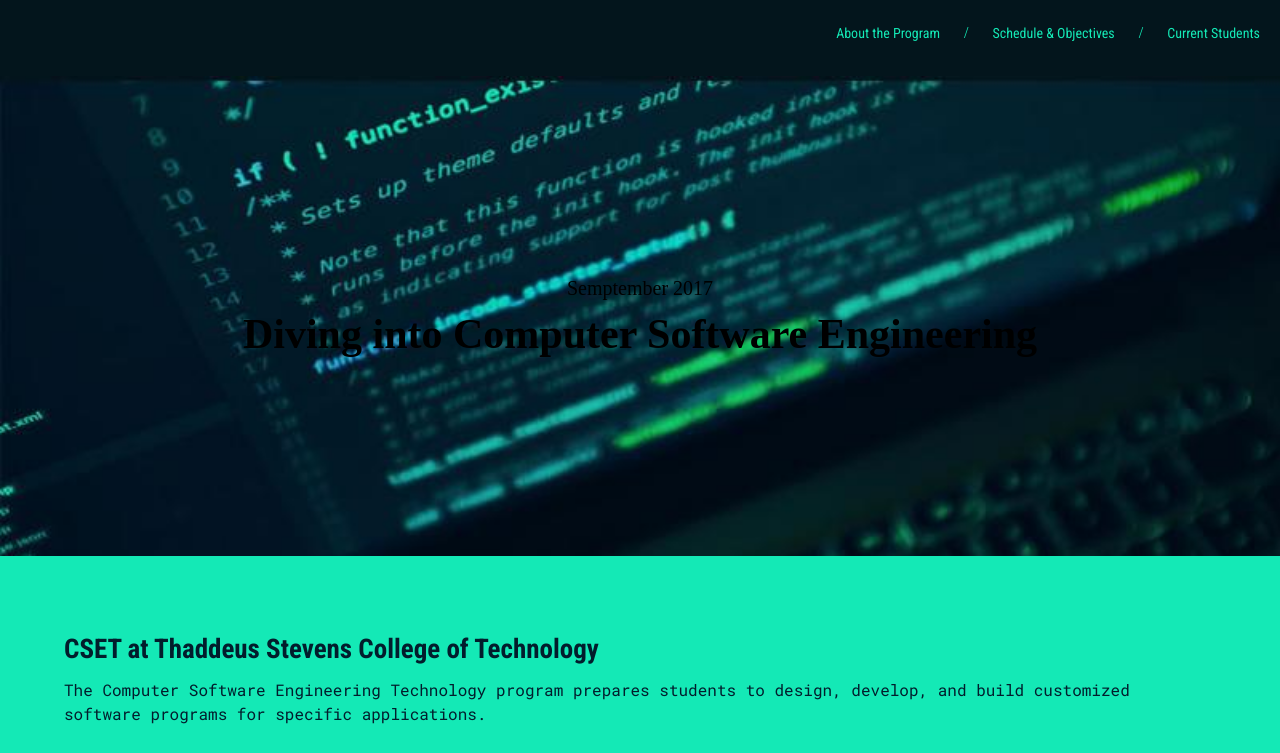
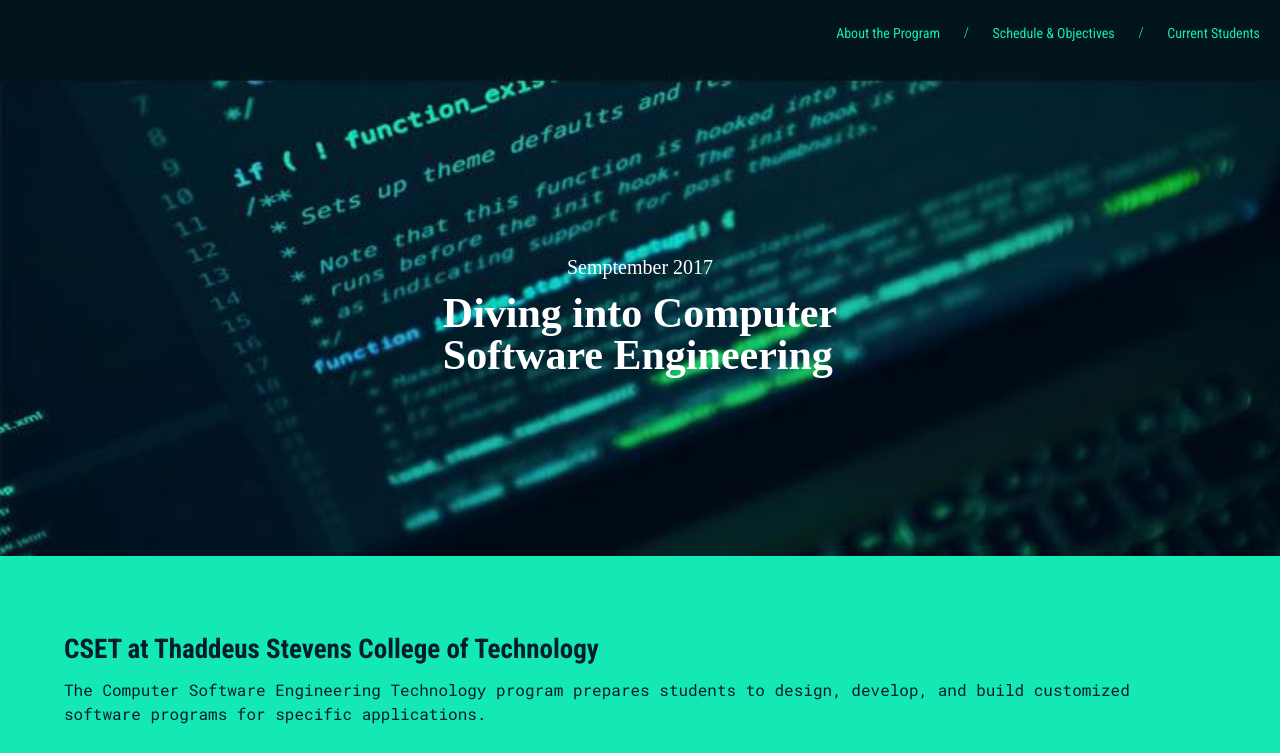
Before and after one commit to ShaneH12/cset-page, a plain HTML site: page index.html in a window 1280 px wide. Shown: the top 753 px of the page. Drawn offline with Linux system fonts and the light colour scheme.

Commit message:
fixed minor details

```diff
--- a/index.html
+++ b/index.html
@@ -28,7 +28,7 @@
   </header>
   <section class="hero">
     <h3 class="subheading">Semptember 2017</h3>
-    <h1 class="hero-heading">Diving into Computer Software Engineering</h1>
+    <h1 class="hero-heading">Diving into Computer <br> Software Engineering</h1>
   </section>
   <section class="the-bod">
     <article class="the-abs">
--- a/style.css
+++ b/style.css
@@ -105,6 +105,19 @@ h1 h2 {
 
 }
 
+
+.hero-heading {
+	font-weight: bold;
+	font-size: 42px;
+	padding-top: 15px;
+	color: white;
+}
+.subheading {
+	text-decoration: uppercase;
+	font-size: 20px;
+	color: white;
+}
+
 .hero-heading .subheading {
 	font-family: 'Roboto Condensed', sans-serif;
 	color: white;
@@ -112,15 +125,6 @@ h1 h2 {
 	display: flex;
 }
 
-.hero-heading {
-	font-weight: bold;
-	font-size: 42px;
-	padding-top: 15px;
-}
-.subheading {
-	text-decoration: uppercase;
-	font-size: 20px;
-}
 
 /* the bod */
 
```
